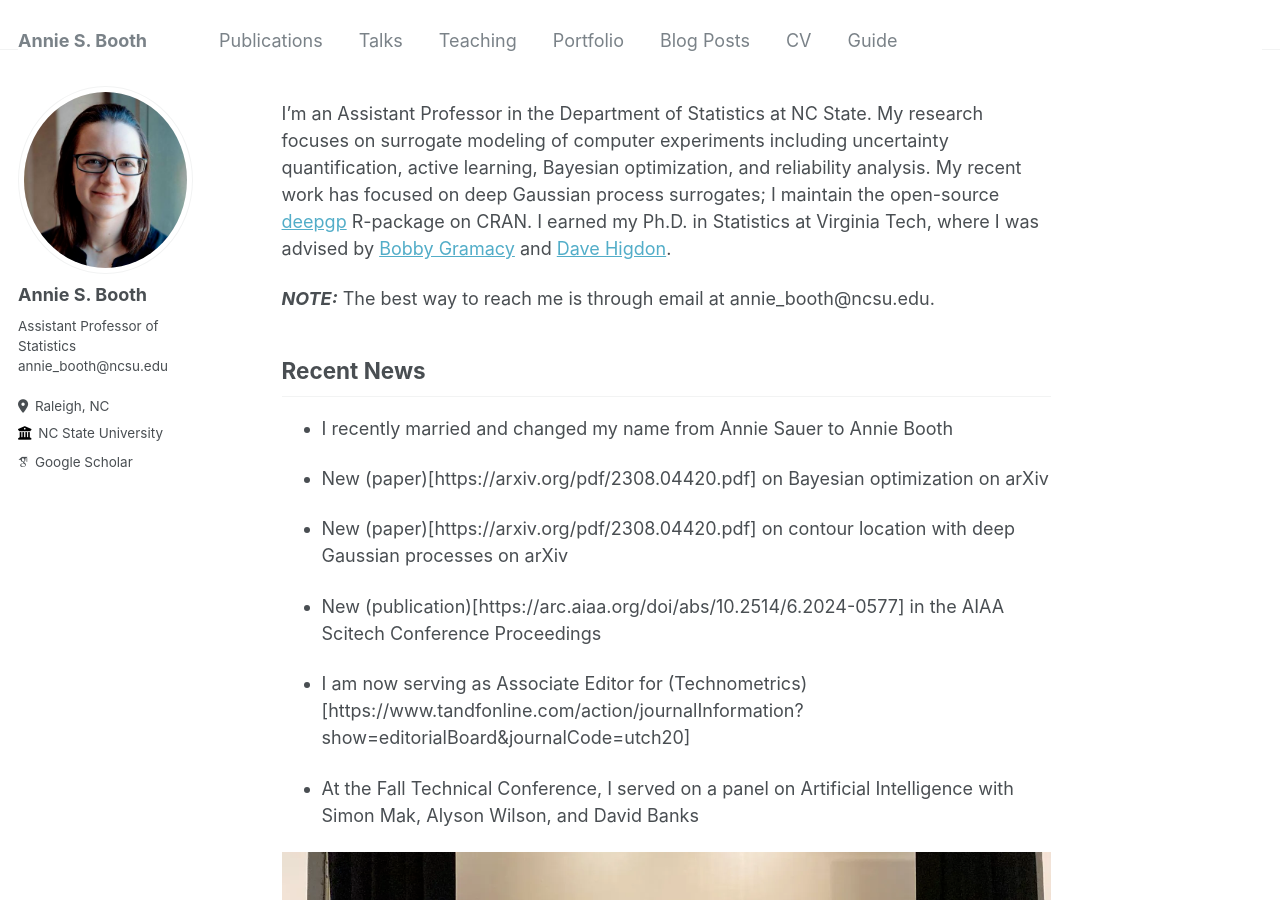
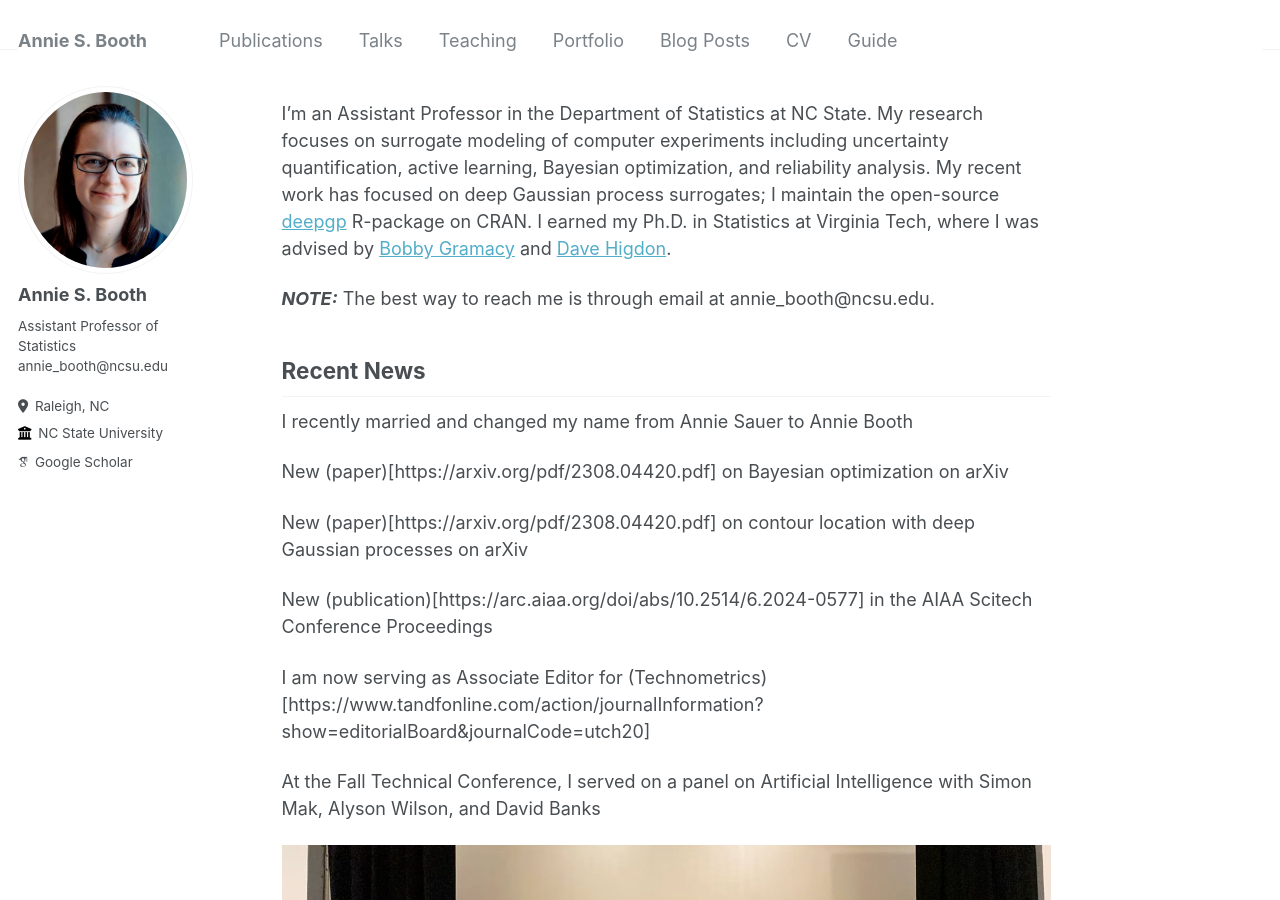
Before and after one commit to anniesbooth/anniesbooth.github.io, a Jekyll site: the page built from _pages/about.md, in a window 1280 px wide and 900 px high. Built offline with Jekyll 4.4.1, drawn with Linux system fonts in a browser that asks for light colours; some web fonts are replaced.

Commit message:
remove bullets?

```diff
--- a/_pages/about.md
+++ b/_pages/about.md
@@ -15,16 +15,16 @@ I'm an Assistant Professor in the Department of Statistics at NC State.  My rese
 Recent News
 ------
 
-* I recently married and changed my name from Annie Sauer to Annie Booth
+I recently married and changed my name from Annie Sauer to Annie Booth
 
-* New (paper)[https://arxiv.org/pdf/2308.04420.pdf] on Bayesian optimization on arXiv
+New (paper)[https://arxiv.org/pdf/2308.04420.pdf] on Bayesian optimization on arXiv
 
-* New (paper)[https://arxiv.org/pdf/2308.04420.pdf] on contour location with deep Gaussian processes on arXiv
+New (paper)[https://arxiv.org/pdf/2308.04420.pdf] on contour location with deep Gaussian processes on arXiv
 
-* New (publication)[https://arc.aiaa.org/doi/abs/10.2514/6.2024-0577] in the AIAA Scitech Conference Proceedings
+New (publication)[https://arc.aiaa.org/doi/abs/10.2514/6.2024-0577] in the AIAA Scitech Conference Proceedings
 
-* I am now serving as Associate Editor for (Technometrics)[https://www.tandfonline.com/action/journalInformation?show=editorialBoard&journalCode=utch20]
+I am now serving as Associate Editor for (Technometrics)[https://www.tandfonline.com/action/journalInformation?show=editorialBoard&journalCode=utch20]
 
-* At the Fall Technical Conference, I served on a panel on Artificial Intelligence with Simon Mak, Alyson Wilson, and David Banks
+At the Fall Technical Conference, I served on a panel on Artificial Intelligence with Simon Mak, Alyson Wilson, and David Banks
 
 ![](/images/ftc.png)
```
